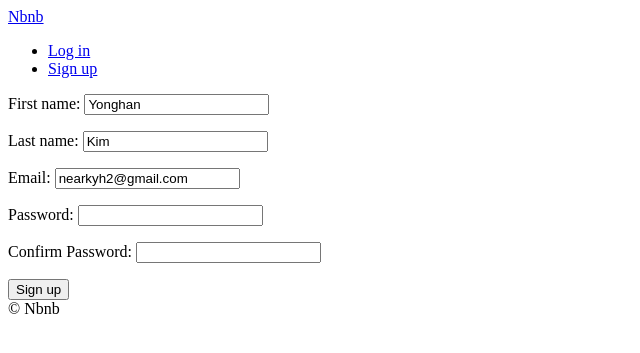
After one commit to nearkyh/airbnb-clone, a Django app: page /users/signup in a window 1280 px wide. The commit adds this page. Shown: the top 353 px of the page, without its empty margins (0-640 px from the left). Run offline with Django 3.2, Linux system fonts and the light colour scheme.

Commit message:
Add sign up view & template

```diff
--- a/templates/partials/nav.html
+++ b/templates/partials/nav.html
@@ -5,5 +5,6 @@
         <li><a href="{% url "users:logout" %}">Log out</a></li>
     {% else %}
         <li><a href="{% url "users:login" %}">Log in</a></li>
+        <li><a href="{% url "users:signup" %}">Sign up</a></li>
     {% endif %}
 </ul>
--- /dev/null
+++ b/templates/users/signup.html
@@ -0,0 +1,16 @@
+{% extends "base.html" %}
+
+{% block page_title %}
+    Sign Up
+{% endblock page_title %}
+
+{% block search-bar %}
+{% endblock search-bar %}
+
+{% block content %}
+    <form method="POST", action="{% url "users:signup" %}">
+        {% csrf_token %}
+        {{form.as_p}}
+        <button>Sign up</button>
+    </form>
+{% endblock content %}
--- a/users/forms.py
+++ b/users/forms.py
@@ -18,3 +18,38 @@ class LoginForm(forms.Form):
                 self.add_error("password", forms.ValidationError("Password is wrong"))
         except models.User.DoesNotExist:
             self.add_error("email", forms.ValidationError("User does not exist"))
+
+
+class SignUpForm(forms.Form):
+
+    first_name = forms.CharField(max_length=80)
+    last_name = forms.CharField(max_length=80)
+    email = forms.EmailField()
+    password = forms.CharField(widget=forms.PasswordInput)
+    password2 = forms.CharField(widget=forms.PasswordInput, label="Confirm Password")
+
+    def clean_email(self):
+        email = self.cleaned_data.get("email")
+        try:
+            models.User.objects.get(email=email)
+            raise forms.ValidationError("User already exists with that email")
+        except models.User.DoesNotExist:
+            return email
+
+    def clean_password2(self):
+        password = self.cleaned_data.get("password")
+        password2 = self.cleaned_data.get("password2")
+        if password != password2:
+            raise forms.ValidationError("Password confirmation does not match")
+        else:
+            return password
+
+    def save(self):
+        first_name = self.cleaned_data.get("first_name")
+        last_name = self.cleaned_data.get("last_name")
+        email = self.cleaned_data.get("email")
+        password = self.cleaned_data.get("password")
+        user = models.User.objects.create_user(email, email=email, password=password)
+        user.first_name = first_name
+        user.last_name = last_name
+        user.save()
--- a/users/urls.py
+++ b/users/urls.py
@@ -6,4 +6,5 @@ app_name = "users"
 urlpatterns = [
     path("login", views.LoginView.as_view(), name="login"),
     path("logout", views.logout_view, name="logout"),
+    path("signup", views.SignUpView.as_view(), name="signup"),
 ]
--- a/users/views.py
+++ b/users/views.py
@@ -1,7 +1,5 @@
-from django.views import View
 from django.views.generic import FormView
 from django.urls import reverse_lazy
-from django.shortcuts import render
 from django.shortcuts import redirect
 from django.shortcuts import reverse
 from django.contrib.auth import authenticate
@@ -29,3 +27,24 @@ class LoginView(FormView):
 def logout_view(request):
     logout(request)
     return redirect(reverse("core:home"))
+
+
+class SignUpView(FormView):
+    template_name = "users/signup.html"
+    form_class = forms.SignUpForm
+    success_url = reverse_lazy("core:home")
+    initial = {
+        "first_name": "Yonghan",
+        "last_name": "Kim",
+        "email": "nearkyh2@gmail.com",
+    }
+
+    def form_valid(self, form):
+        form.save()
+        # Login
+        email = form.cleaned_data.get("email")
+        password = form.cleaned_data.get("password")
+        user = authenticate(self.request, username=email, password=password)
+        if user is not None:
+            login(self.request, user)
+        return super().form_valid(form)
```
